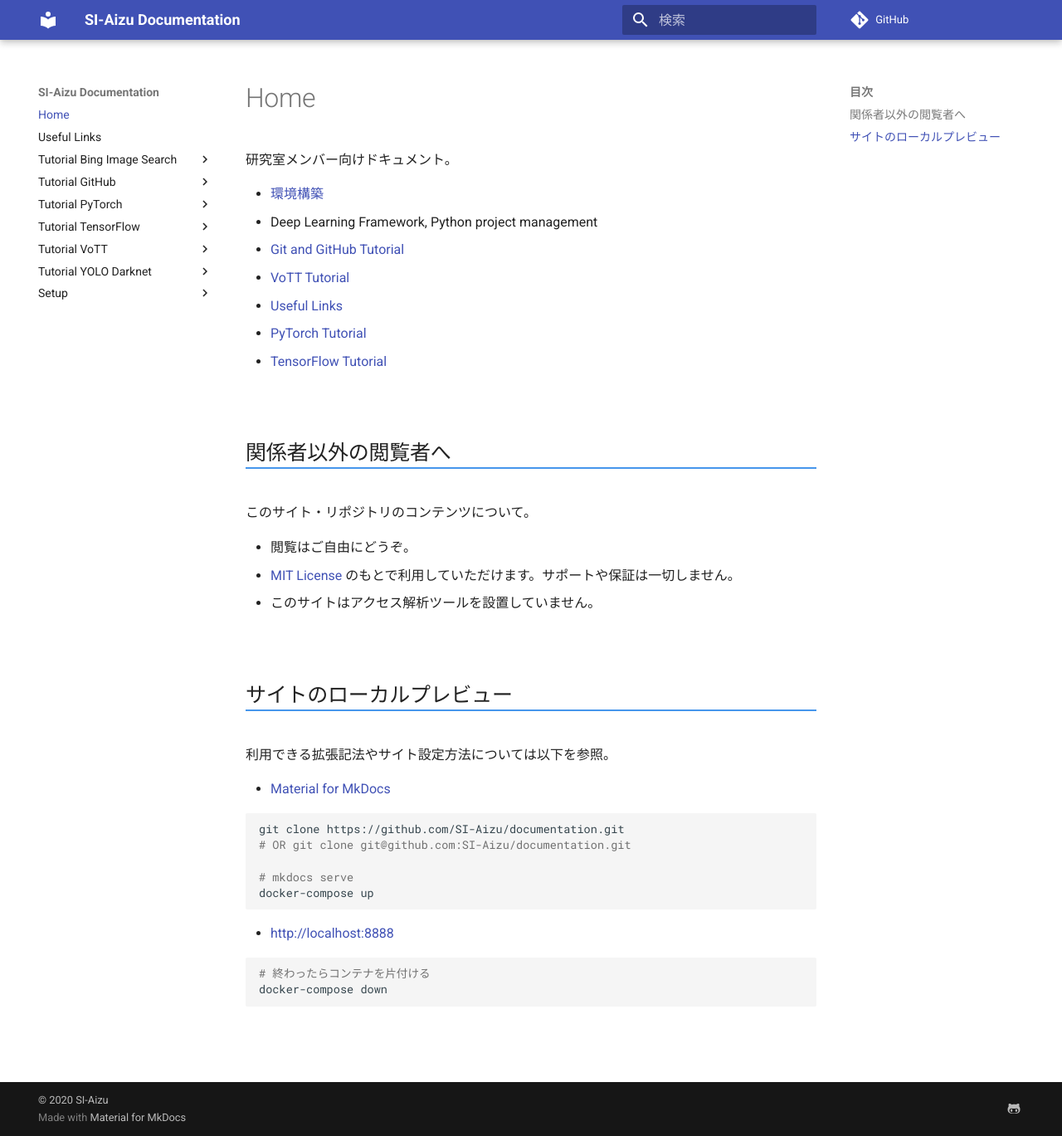
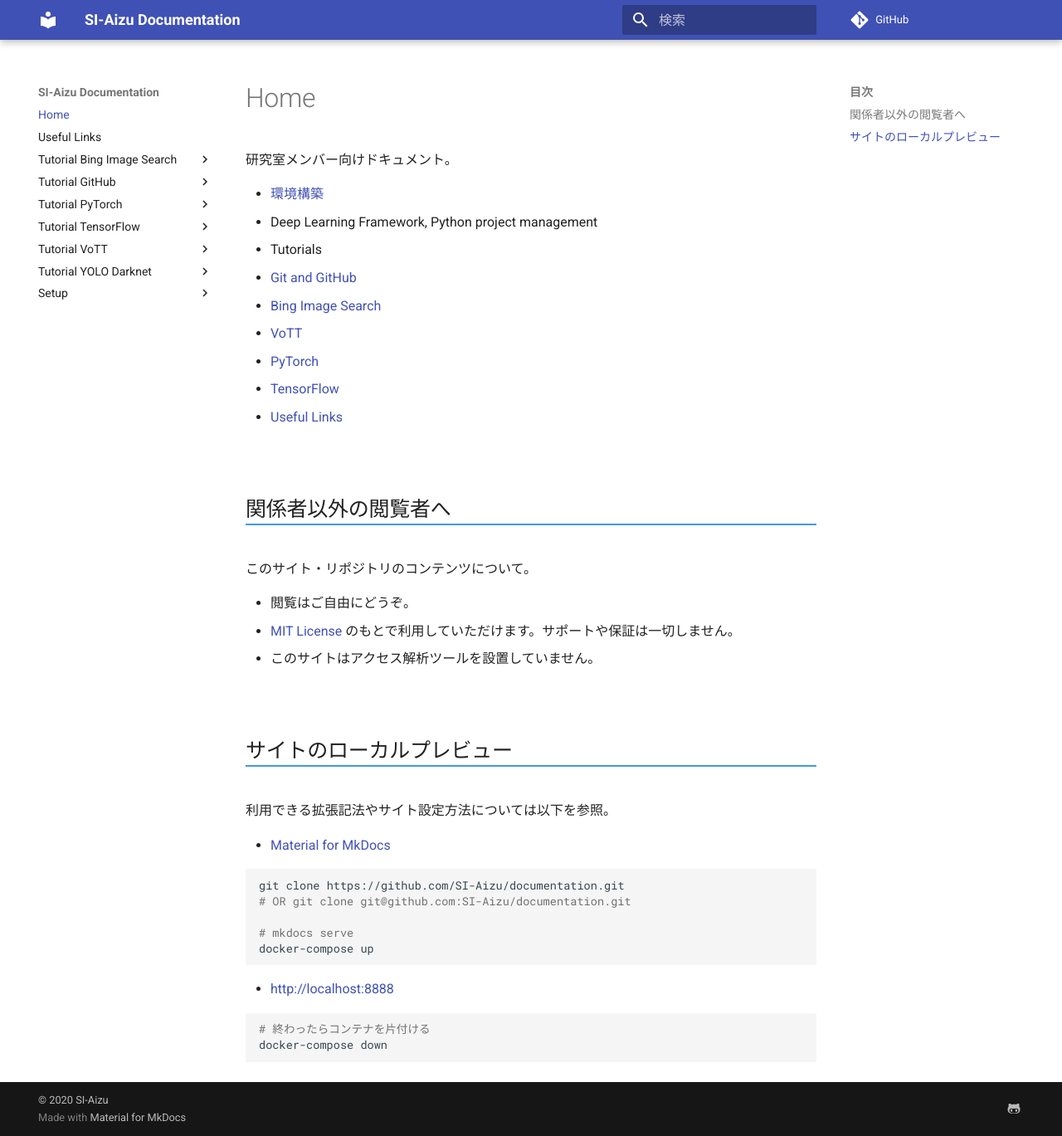
Before and after one commit to SI-Aizu/documentation, an MkDocs documentation site: the page built from docs/README.md, in a window 1280 px wide and 1369 px high. Shown: the whole window at 83% size. Built offline with MkDocs 1.6.1 and Material for MkDocs 9.7.7, drawn with Linux system fonts in a browser that asks for light colours; comment, search, counter and statistics services are not loaded.

Commit message:
fix link to Tutorials

```diff
--- a/docs/README.md
+++ b/docs/README.md
@@ -4,11 +4,13 @@
 
 - [環境構築](./setup)
 - Deep Learning Framework, Python project management
-- [Git and GitHub Tutorial](./Tutorial-GitHub)
-- [VoTT Tutorial](./Tutorial-VoTT)
-- [Useful Links](./Useful-Links/)
-- [PyTorch Tutorial](./Tutorial-PyTorch)
-- [TensorFlow Tutorial](./Tutorial-TensorFlow)
+- Tutorials
+  - [Git and GitHub](./Tutorial-GitHub)
+  - [Bing Image Search](./Tutorial-Bing-Image-Search)
+  - [VoTT](./Tutorial-VoTT)
+  - [PyTorch](./Tutorial-PyTorch)
+  - [TensorFlow](./Tutorial-TensorFlow)
+- [Useful Links](./Useful-Links)
 
 
 
```
